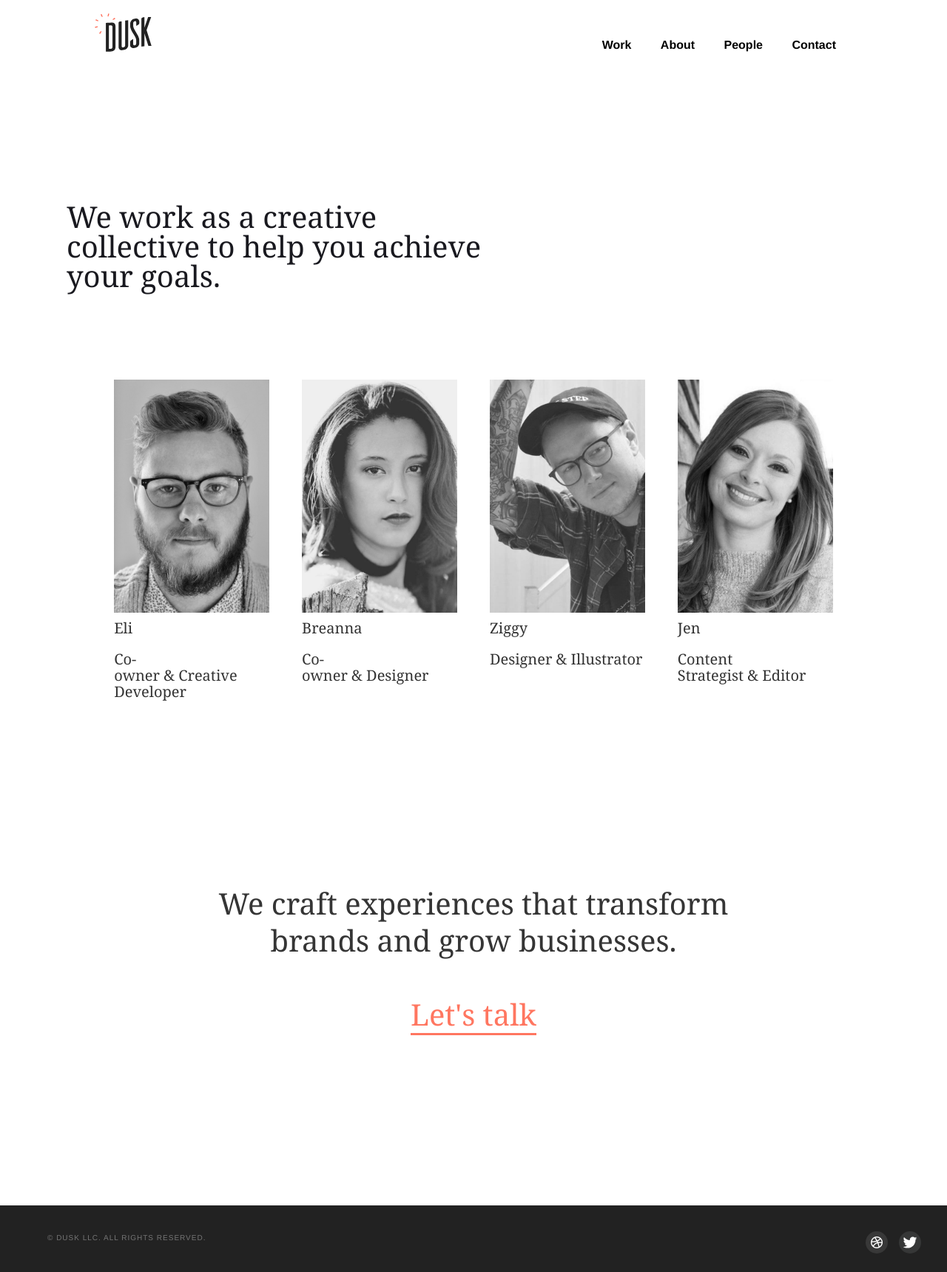
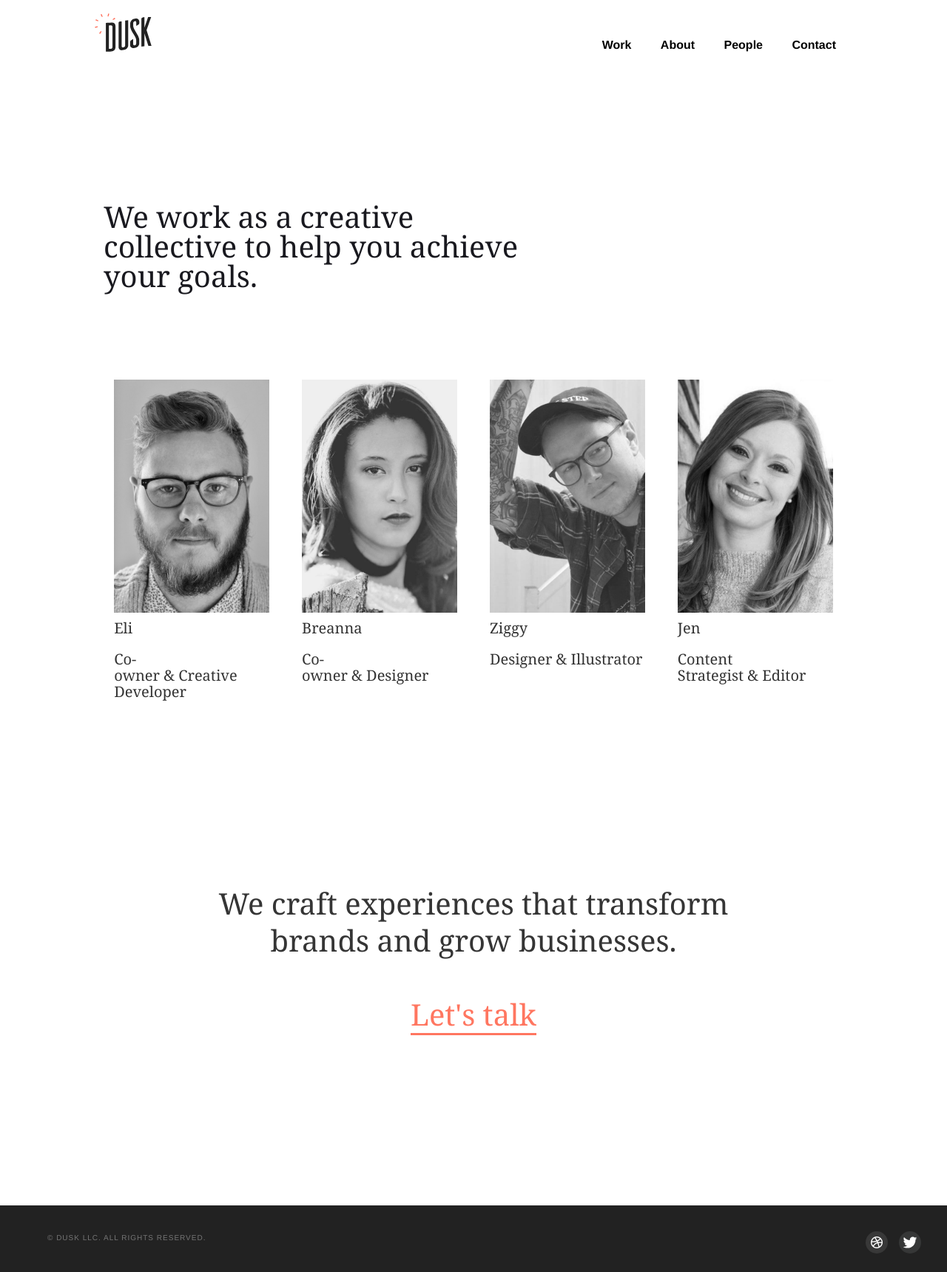
Before and after one commit to mountainbug95/6point0_jekyll, a Jekyll site: the page built from pages/people.html, in a window 1280 px wide. Shown: the whole page at 74% size. Built offline with Jekyll 4.4.1, drawn with Linux system fonts in a browser that asks for light colours; some web fonts are replaced.

Commit message:
tweaks to scling and line spaceing on the people and about pages

```diff
--- a/assets/css/about-style.css
+++ b/assets/css/about-style.css
@@ -19,7 +19,7 @@
 
     .tagline h2{
         font-size: 32px;
-        line-height: 32px;
+        line-height: 40px;
     }
 }
 
@@ -31,7 +31,7 @@
 
     .tagline h2{
         font-size: 24px;
-        line-height: 24px;
+        line-height: 40px;
     }
 }
 /*END FONT SCALING*/
--- a/assets/css/people-style.css
+++ b/assets/css/people-style.css
@@ -1,8 +1,8 @@
 /*tagline font scaling*/
-@media screen and (min-width: 800px) {
+@media screen and (min-width: 1100px) {
     .tagline{
-        margin-left: 50px;
-        margin-left: 50px;
+        margin-left: 100px;
+        margin-right: 100px;
     }
 
     .tagline h2{
@@ -11,34 +11,39 @@
     }
 }
 
-@media screen and (max-width: 800px) {
+@media screen and (max-width: 1100px) {
     .tagline{
-        margin-left: 30px;
-        margin-left: 30px;
+        margin-left: 15%;
+        margin-right: 15%;
     }
 
     .tagline h2{
         font-size: 32px;
-        line-height: 32px;
+        line-height: 40px;
+    }
+}
+
+@media screen and (max-width: 900px) {
+    .tagline{
+        margin-left: 7%;
+        margin-right: 7%;
     }
 }
 
 @media screen and (max-width: 600px) {
     .tagline{
-        margin-left: 20px;
-        margin-left: 20px;
+        margin-left: 3%;
+        margin-right: 3%;
     }
 
     .tagline h2{
         font-size: 24px;
-        line-height: 24px;
+        line-height: 40px;
     }
 }
 /*END FONT SCALING*/
 
 .tagline{
-margin-left: 50px;
-margin-right: 50px;
 max-width: 600px;
 }
 
```
Also changed, not shown: assets/css/contact-style.css (+6 -8 lines).
